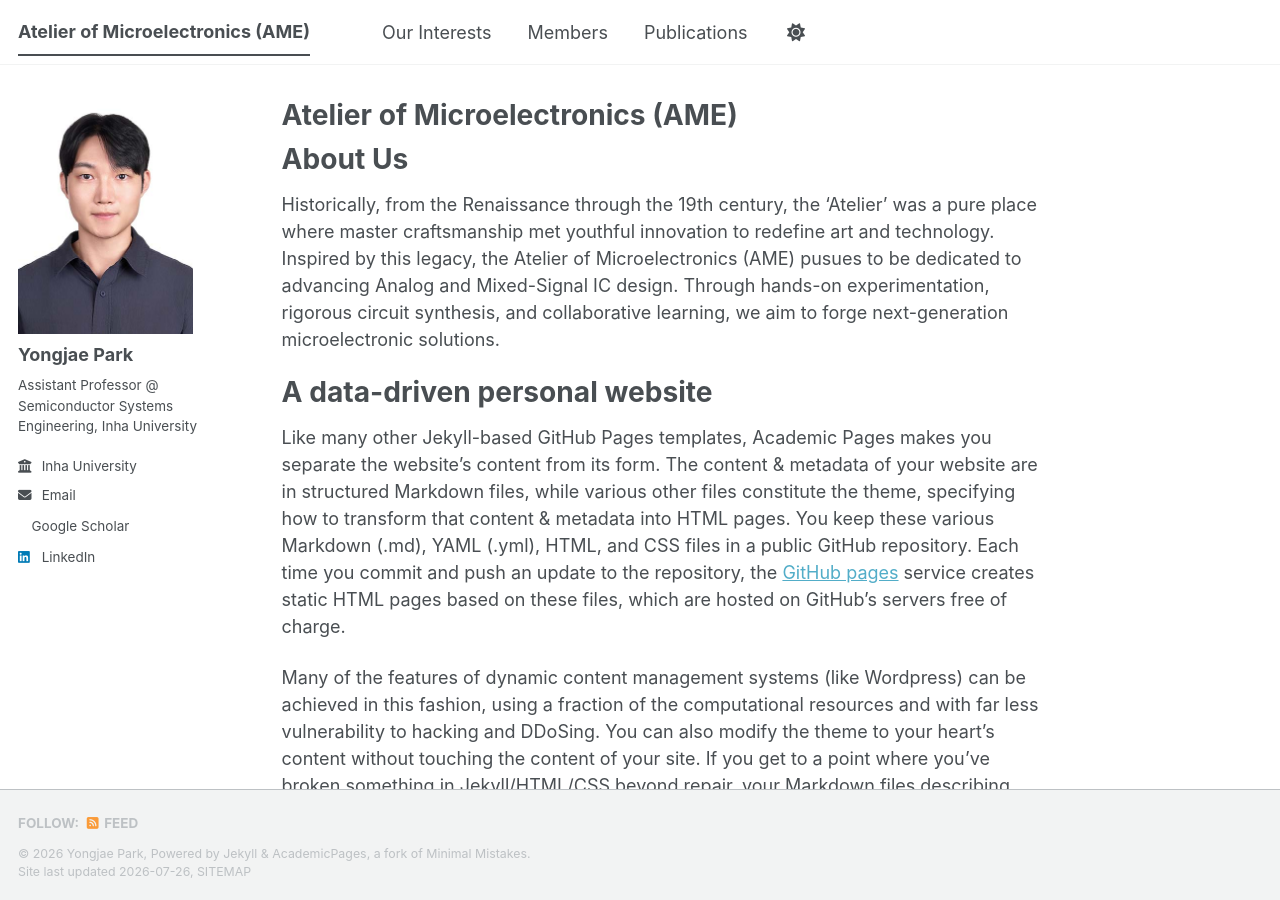
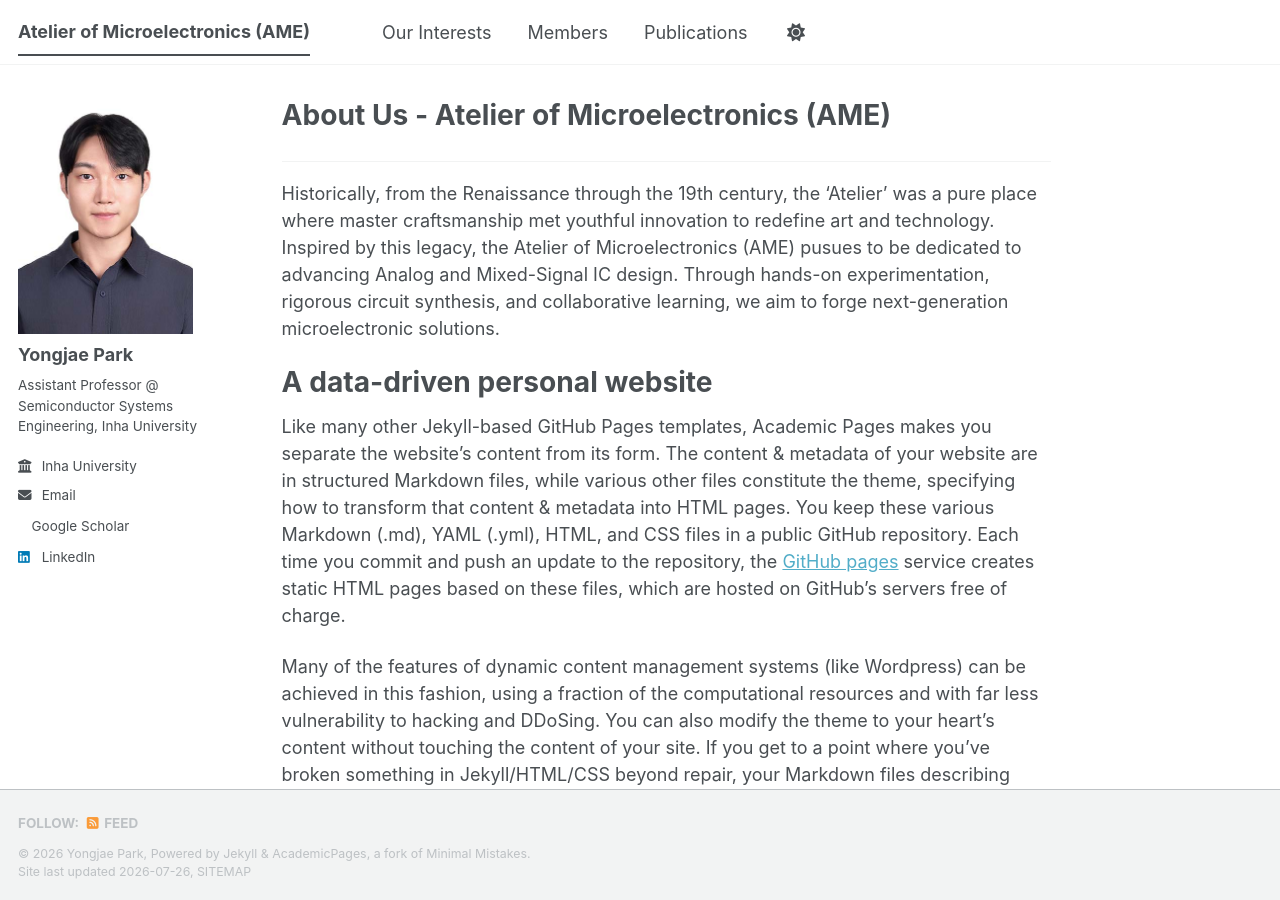
Before and after one commit to yong27park/AME.github.io, a Jekyll site: the page built from _pages/about.md, in a window 1280 px wide and 900 px high. Built offline with Jekyll 4.4.1, drawn with Linux system fonts in a browser that asks for light colours; a style sheet for code colours, icons or effects is not loaded.

```diff
--- a/_pages/about.md
+++ b/_pages/about.md
@@ -1,15 +1,14 @@
 ---
 permalink: /
-title: "Atelier of Microelectronics (AME)"
+title: "About Us - Atelier of Microelectronics (AME)"
 author_profile: true
 redirect_from:
   - /about/
   - /about.html
 ---
 
-About Us
-======
-Historically, from the Renaissance through the 19th century, the 'Atelier' was a pure place where master craftsmanship met youthful innovation to redefine art and technology. Inspired by this legacy, the Atelier of Microelectronics (AME) pusues to be dedicated to advancing Analog and Mixed-Signal IC design. Through hands-on experimentation, rigorous circuit synthesis, and collaborative learning, we aim to forge next-generation microelectronic solutions.
+---
+ Historically, from the Renaissance through the 19th century, the 'Atelier' was a pure place where master craftsmanship met youthful innovation to redefine art and technology. Inspired by this legacy, the Atelier of Microelectronics (AME) pusues to be dedicated to advancing Analog and Mixed-Signal IC design. Through hands-on experimentation, rigorous circuit synthesis, and collaborative learning, we aim to forge next-generation microelectronic solutions.
 
 A data-driven personal website
 ======
```
